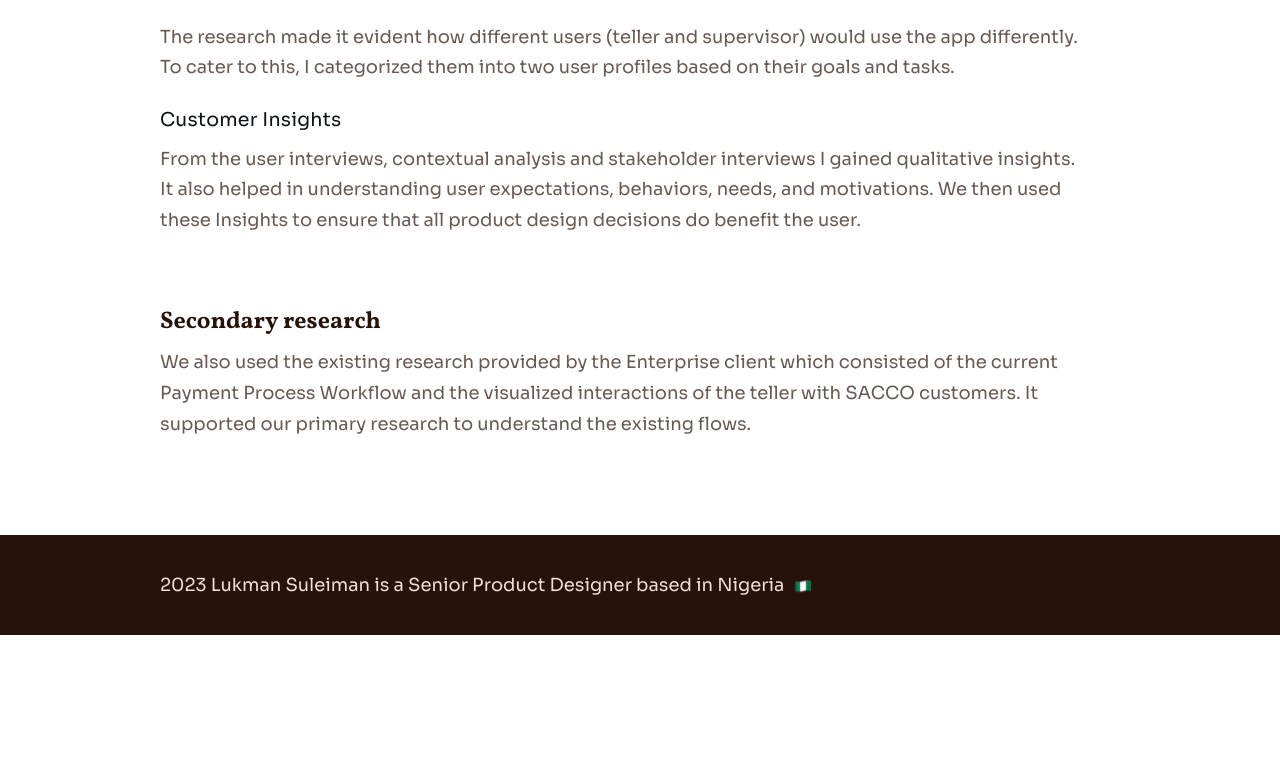
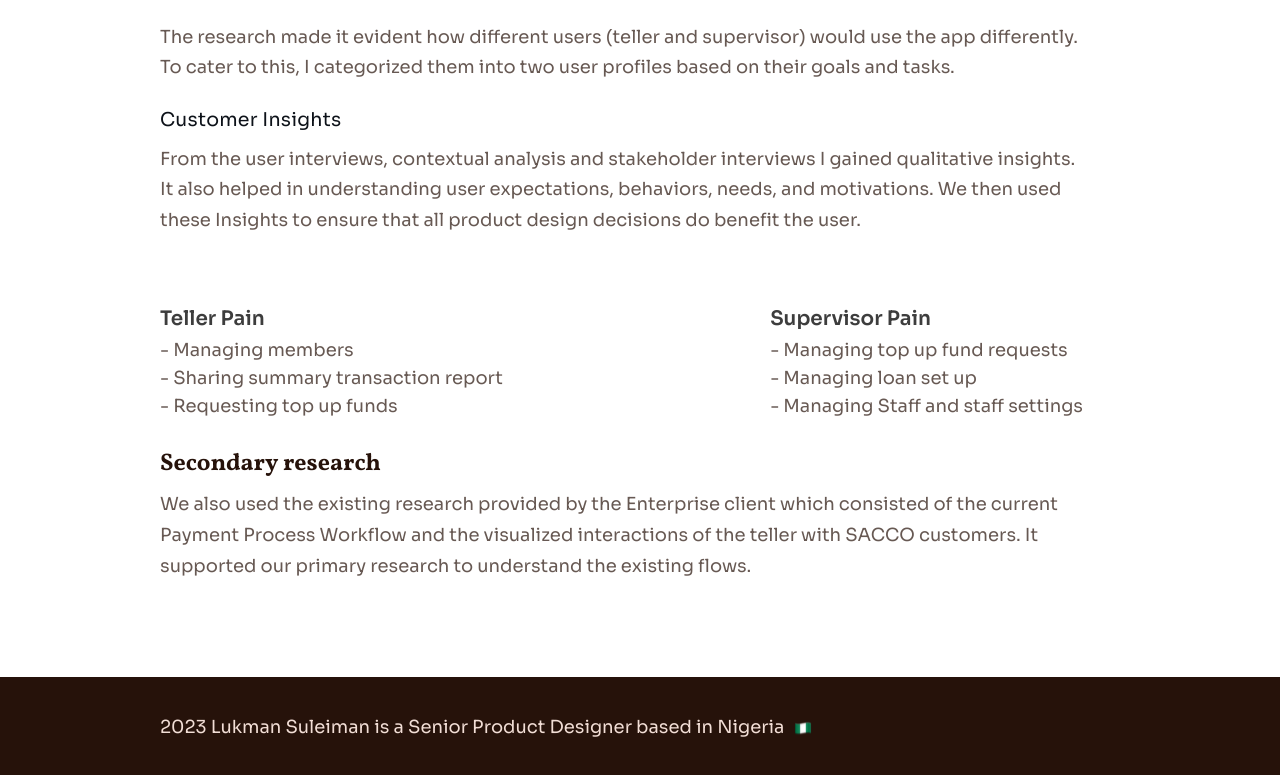
Before and after one commit to davidolaoluwa240/lukman-portfolio, a React (Create React App) app: page /projects/asusu in a window 1280 px wide. Shown: the part 2384-3159 px from the top of the page. Before the commit the page ends 3019 px from the top, so only its background shows below. Built offline with nearby package versions, Linux system fonts and the light colour scheme.

Commit message:
Added asusuListGroup component and style

```diff
--- a/src/components/project-details/asusu-project-detail/asusu-project-detail-base/asusu-project-detail-base.component.jsx
+++ b/src/components/project-details/asusu-project-detail/asusu-project-detail-base/asusu-project-detail-base.component.jsx
@@ -17,6 +17,7 @@ import {
   ProjectDetailList,
   ProjectDetailSmallHeading,
 } from "../../project-details.styles";
+import { AsusuListGroup } from "./asusu-project-detail-base.styles";
 
 export const AsusuProjectDetailBase = () => {
   return (
@@ -173,6 +174,44 @@ export const AsusuProjectDetailBase = () => {
             We then used these Insights to ensure that all product design
             decisions do benefit the user.
           </ProjectDetailContent>
+
+          <AsusuListGroup>
+            <div>
+              <ProjectDetailSmallHeading styleType="secondary">
+                Teller Pain
+              </ProjectDetailSmallHeading>
+
+              <ProjectDetailList>
+                <ProjectDetailContent as="li">
+                  - Managing members
+                </ProjectDetailContent>
+                <ProjectDetailContent as="li">
+                  - Sharing summary transaction report
+                </ProjectDetailContent>
+                <ProjectDetailContent as="li">
+                  - Requesting top up funds
+                </ProjectDetailContent>
+              </ProjectDetailList>
+            </div>
+
+            <div>
+              <ProjectDetailSmallHeading styleType="secondary">
+                Supervisor Pain
+              </ProjectDetailSmallHeading>
+
+              <ProjectDetailList>
+                <ProjectDetailContent as="li">
+                  - Managing top up fund requests
+                </ProjectDetailContent>
+                <ProjectDetailContent as="li">
+                  - Managing loan set up
+                </ProjectDetailContent>
+                <ProjectDetailContent as="li">
+                  - Managing Staff and staff settings
+                </ProjectDetailContent>
+              </ProjectDetailList>
+            </div>
+          </AsusuListGroup>
         </ProjectDetailBlock>
 
         <ProjectDetailBlock>
--- /dev/null
+++ b/src/components/project-details/asusu-project-detail/asusu-project-detail-base/asusu-project-detail-base.styles.jsx
@@ -0,0 +1,22 @@
+// Modules
+import styled from "styled-components";
+
+// Styles
+import {
+  ProjectDetailContent,
+  ProjectDetailList,
+} from "../../project-details.styles";
+
+export const AsusuListGroup = styled.div`
+  display: flex;
+  justify-content: space-between;
+
+  ${ProjectDetailList} {
+    padding-left: 0;
+  }
+
+  ${ProjectDetailContent} {
+    line-height: 28px;
+    list-style-type: none;
+  }
+`;
--- a/src/components/project-details/project-details.styles.jsx
+++ b/src/components/project-details/project-details.styles.jsx
@@ -57,7 +57,7 @@ export const ProjectDetailContent = styled.p`
     }
   }};
 
-  ${({ textAlign }) => `text-align: ${textAlign}`}
+  ${({ textAlign }) => textAlign && `text-align: ${textAlign}`}
 `;
 
 export const ProjectDetailQuote = styled.blockquote`
```
